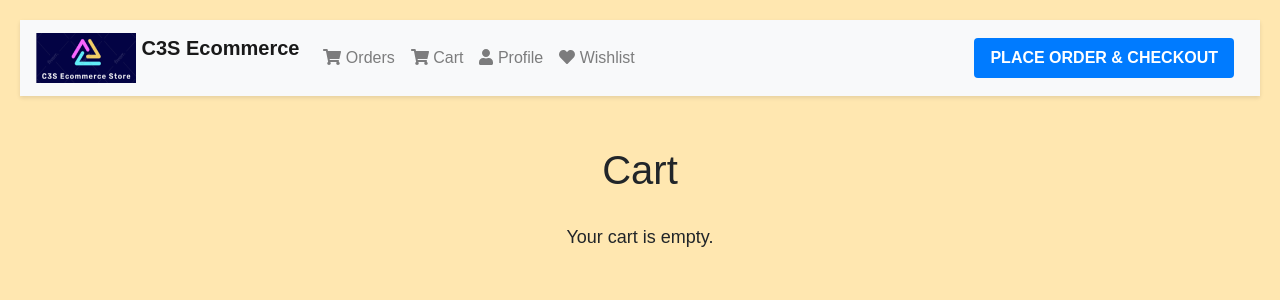
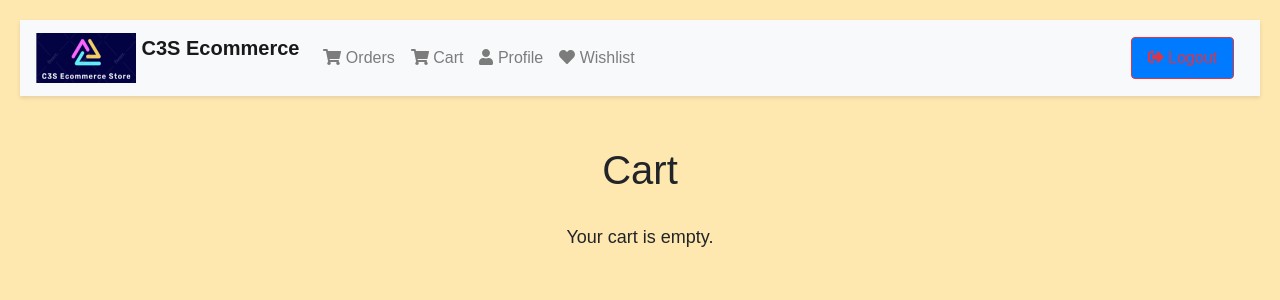
Before and after one commit to srinu5713/Ecommerce-With-Microservices, a Flask app: page /cart in a window 1280 px wide. Shown: the top 300 px of the page. Run offline with Flask 3, Linux system fonts and the light colour scheme; some libraries are stand-ins or nearby versions.

Commit message:
Cust_Mod-final-4

```diff
--- a/templates/cart.html
+++ b/templates/cart.html
@@ -197,7 +197,9 @@
             Welcome, {{ username }}
         </span>
         {% endif %}
-        <a href="/place_order" class="btn proceed-btn" id="place-order-btn">Place Order & Checkout</a>
+        <form class="form-inline my-2 my-lg-0" action="/logout" method="post">
+            <button class="btn btn-outline-danger my-2 my-sm-0" type="submit"><i class="fas fa-sign-out-alt"></i> Logout</button>
+        </form>
     </nav>
 </head>
 <body>
```
